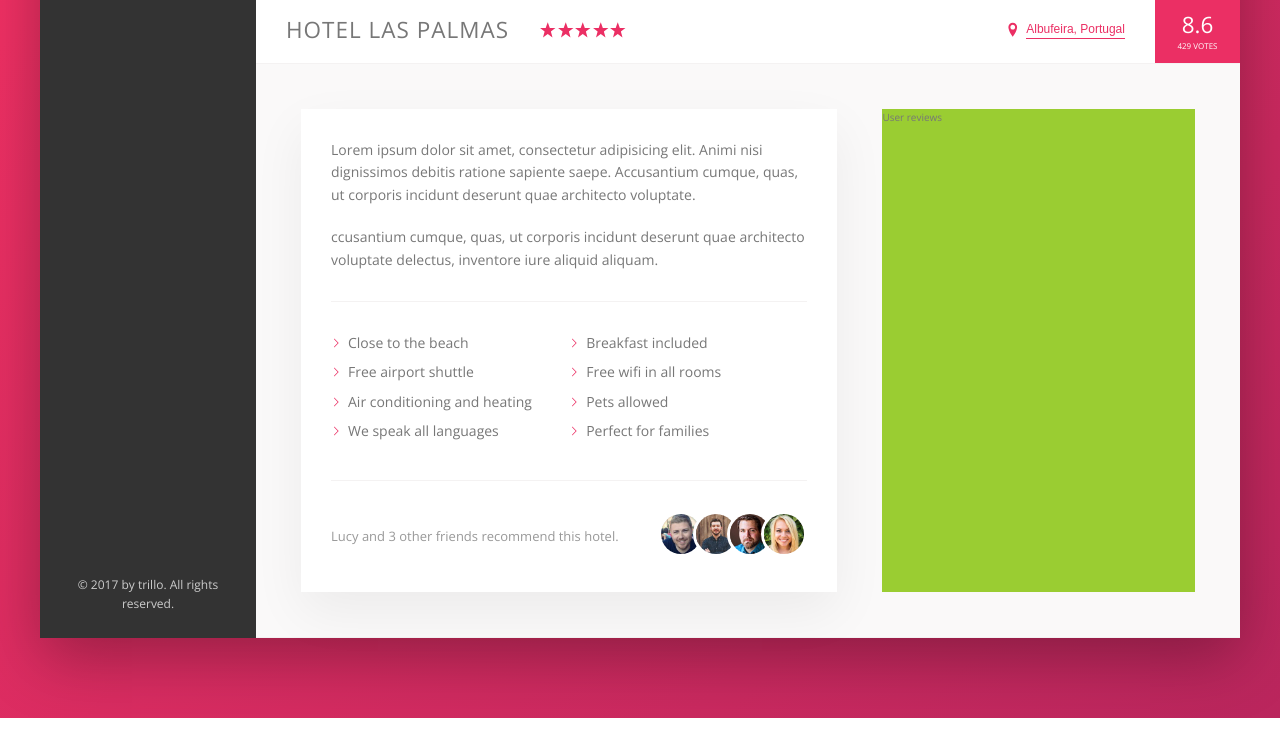
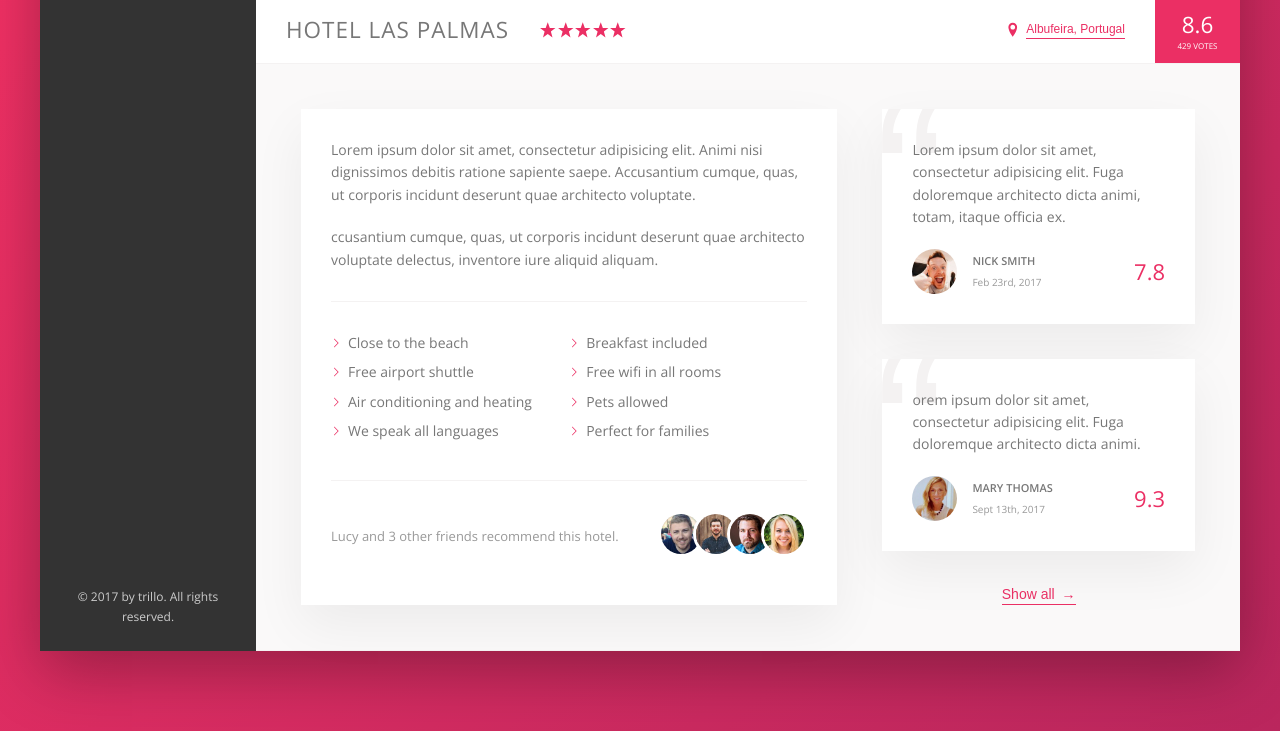
Before and after one commit to Juliusmwash/Advanced-CSS-Course-Master-Udemy, a website: page Trillo/starter/index.html in a window 1280 px wide. Shown: the part 538-1269 px from the top of the page. Drawn offline with nearby package versions, Linux system fonts and the light colour scheme.

Commit message:
Building the User Reviews

```diff
--- a/Trillo/starter/index.html
+++ b/Trillo/starter/index.html
@@ -161,7 +161,33 @@
                         </div>
 
                         <div class="user-reviews">
-                            User reviews
+                            <figure class="review">
+                                <blockquote class="review__text">
+                                   Lorem ipsum dolor sit amet, consectetur adipisicing elit. Fuga doloremque architecto dicta animi, totam, itaque officia ex.
+                                </blockquote>
+                                <figcaption class="review__user">
+                                    <img src="img/user-1.jpg" alt="User 1" class="review__photo">
+                                    <div class="review__user-box">
+                                        <p class="review__user-name">Nick Smith</p>
+                                        <p class="review__user-date">Feb 23rd, 2017</p>
+                                    </div>
+                                    <div class="review__user-rating">7.8</div>
+                                </figcaption>
+                            </figure>
+                            <figure class="review">
+                                <blockquote class="review__text">
+                                   orem ipsum dolor sit amet, consectetur adipisicing elit. Fuga doloremque architecto dicta animi.
+                                </blockquote>
+                                <figcaption class="review__user">
+                                    <img src="img/user-2.jpg" alt="User 2" class="review__photo">
+                                    <div class="review__user-box">
+                                        <p class="review__user-name">Mary Thomas</p>
+                                        <p class="review__user-date">Sept 13th, 2017</p>
+                                    </div>
+                                    <div class="review__user-rating">9.3</div>
+                                </figcaption>
+                            </figure>
+                            <button class="btn-inline">Show all <span>&rarr;</span></button>
                         </div>
                     </div>
 
--- a/Trillo/starter/sass/_components.scss
+++ b/Trillo/starter/sass/_components.scss
@@ -278,13 +278,27 @@
     cursor: pointer;
     transition: all .2s;
 
+    & span {
+        margin-left: 3px;
+    }
+
     &:hover {
         color: var(--color-grey-dark-1);
+
+        span {
+            margin-left: 8px;
+            transition: margin-left .2s;
+        }
     }
 
     &:focus {
         outline: none;
-        animation: pulsate 1s infinite;
+
+        span {
+            animation: marginGrow .833s infinite;
+        }
+
+        animation: pulsate .833s infinite;
     }
 }
 
@@ -304,6 +318,21 @@
         box-shadow: none;
     }
 }
+
+@keyframes marginGrow {
+    0% {
+        margin-left: 4px;
+    }
+
+    50% {
+        margin-left: 8px;
+    }
+
+    100% {
+        margin-left: 4px;
+    }
+}
+
 
 
 ///////////////////////////////////////
@@ -374,3 +403,66 @@
         }
     }
 }
+
+///////////////////////////////////////
+// REVIEWS
+.review {
+    background-color: #fff;
+    box-shadow: var(--shadow-light);
+    padding: 3rem;
+    margin-bottom: 3.5rem;
+    position: relative;
+    overflow: hidden;
+
+    &__text {
+        margin-bottom: 2rem;
+        z-index: 10;
+        position: relative;
+    }
+
+    &__user {
+        display: flex;
+        align-items: center;
+    }
+
+    &__photo {
+        height: 4.5rem;
+        width: 4.5rem;
+        border-radius: 50%;
+        margin-right: 1.5rem;
+    }
+
+    &__user-box {
+        margin-right: auto;
+    }
+
+    &__user-name {
+        font-size: 1.1rem;
+        font-weight: 600;
+        text-transform: uppercase;
+        margin-bottom: .4rem;
+    }
+
+    &__user-date {
+        font-size: 1rem;
+        color: var(--color-grey-dark-3);
+    }
+
+    &__user-rating {
+        color: var(--color-primary);
+        font-size: 2.2rem;
+        font-weight: 300;
+    }
+
+    &::before {
+        content: "\201C";
+        position: absolute;
+        top: -3.5rem;
+        left: -.8rem;
+        line-height: 1;
+        font-size: 21rem;
+        color: var(--color-grey-light-2);
+        font-family: Arial, Helvetica, sans-serif;
+        z-index: 1;
+    }
+}
--- a/Trillo/starter/sass/_layout.scss
+++ b/Trillo/starter/sass/_layout.scss
@@ -37,6 +37,7 @@
 }
 
 .detail {
+    font-size: 1.4rem;
     display: flex;
     padding: 4.5rem;
     background-color: var(--color-grey-light-1);
@@ -49,10 +50,12 @@
     margin-right: 4.5rem;
     box-shadow: var(--shadow-light);
     padding: 3rem;
-    font-size: 1.4rem;
 }
 
 .user-reviews {
-    background-color: yellowgreen;
     flex: 1;
+
+    display: flex;
+    flex-direction: column;
+    align-items: center;
 }
```
Also changed, not shown: Trillo/starter/css/style.css, 1 other file.
